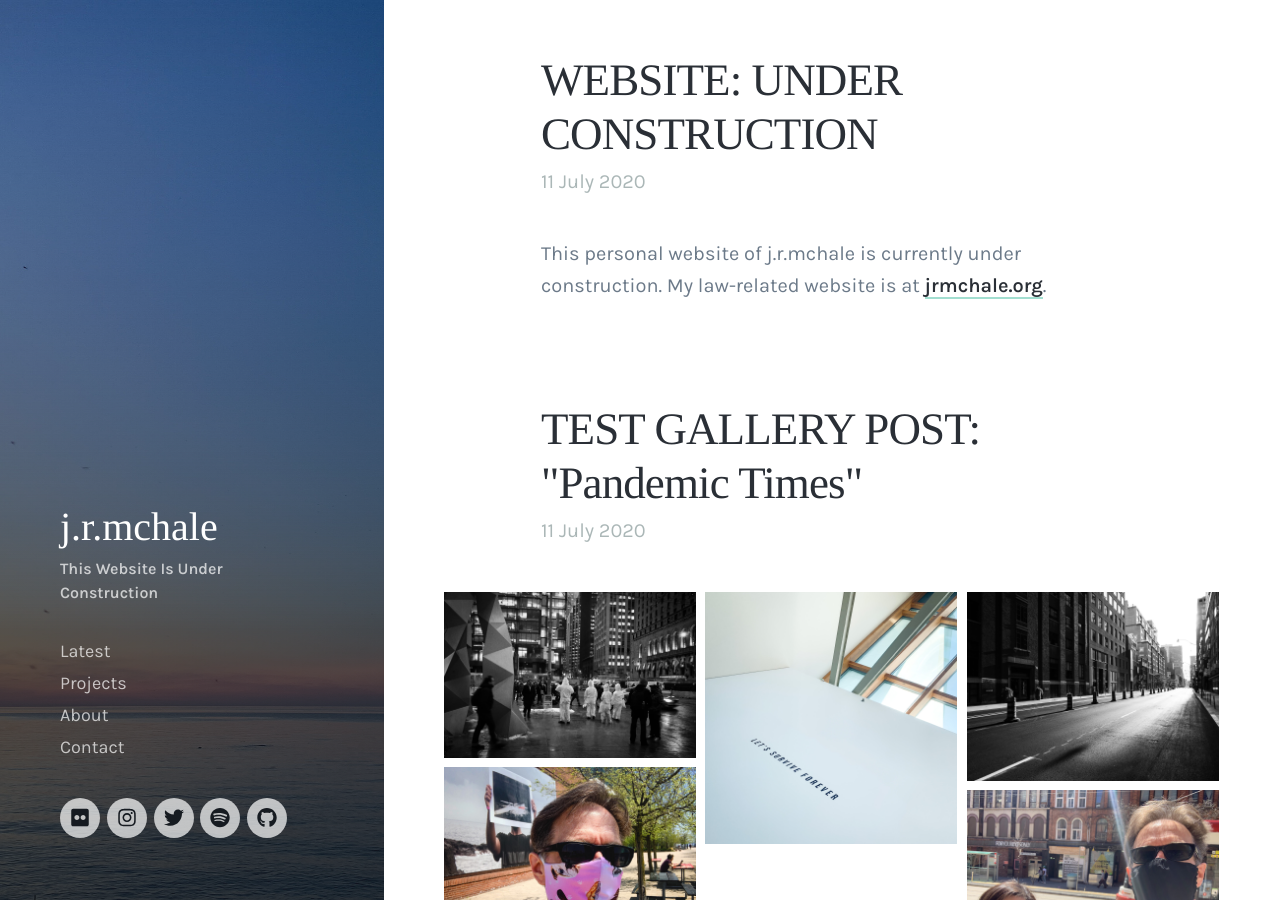
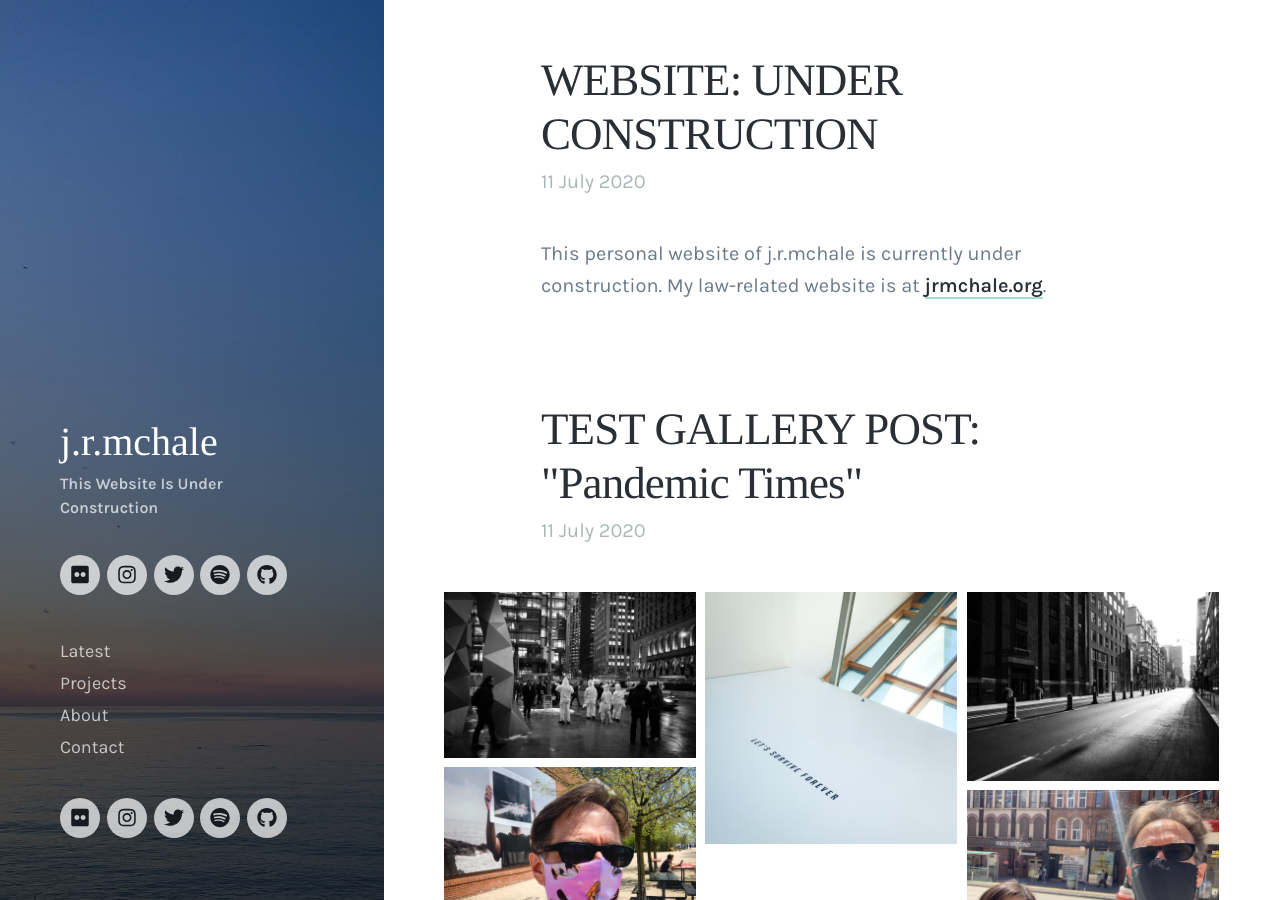
Before and after one commit to OpenDecentralizedTech/ODT-website, a Jekyll site: the page built from index.html, in a window 1280 px wide and 900 px high. Built offline with Jekyll 4.4.1, drawn with Linux system fonts in a browser that asks for light colours; nearby versions of some CDN libraries; the list of posts is cut into pages by our own code.

Commit message:
Update header.html

```diff
--- a/_includes/header.html
+++ b/_includes/header.html
@@ -19,6 +19,18 @@
 
 		<p class="header__tagline">{{ site.data.settings.basic_settings.site_tagline }}</p>
 
+		<ul class="socials">
+	{% for url in site.data.settings.social_settings %}
+	{% if url[1] != '' %}
+	<li class="socials__item">
+		<a href="{{ url[1] }}" target="_blank" class="socials__item__link" title="{{ url[0] | remove: '_url' | replace: '-', ' ' | capitalize }}">
+			<i class="fab fa-{{ url[0] | replace: 'facebook', 'facebook-f' | remove: '_url' }}" aria-hidden="true"></i>
+		</a>
+	</li>
+	{% endif %}
+	{% endfor %}
+</ul>
+
 		<div class="menu">
 			<div class="menu__toggle js-menu-toggle">
 				<div class="menu__toggle__icon"><span></span></div>
```
